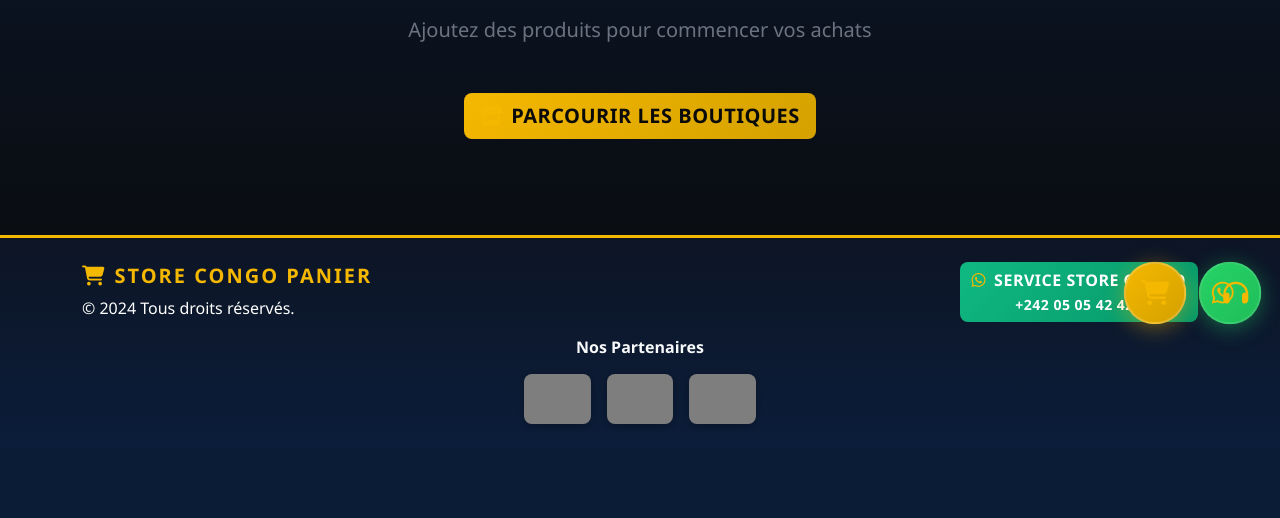
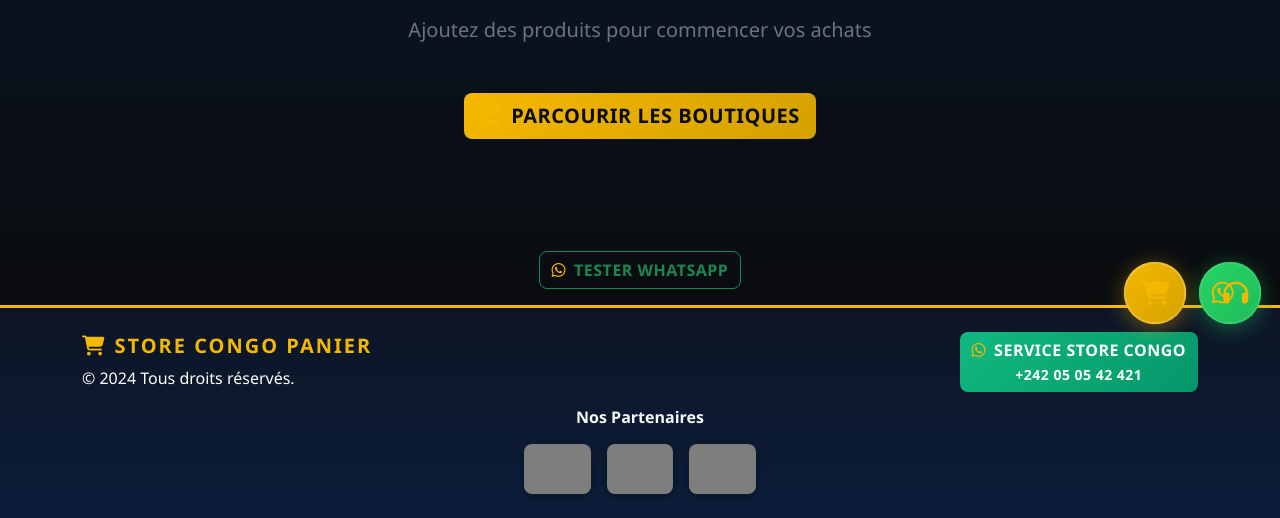
Before and after one commit to CubaseAdida/store-congo, a Flask app: page /cart in a window 1280 px wide. Shown: the part 437-955 px from the top of the page. Before the commit the page ends 861 px from the top, so only its background shows below. Run offline with Flask 3, Linux system fonts and the light colour scheme; grey boxes are pictures that could not be loaded.

```diff
--- a/templates/cart.html
+++ b/templates/cart.html
@@ -123,7 +123,14 @@ Total: {{ "%.0f"|format(subtotal) }}€ (livraison gratuite){% endfilter %}"
         {% endif %}
     </main>
 
-    <!-- Footer with Partners -->
+<!-- Test WhatsApp Link -->
+<div class="text-center my-3">
+    <a href="https://wa.me/242050542421" class="btn btn-outline-success" target="_blank">
+        <i class="fab fa-whatsapp me-2"></i>Tester WhatsApp
+    </a>
+</div>
+
+<!-- Footer with Partners -->
     <footer class="bg-dark text-white py-4 mt-auto">
         <div class="container">
             <div class="row align-items-center">
```
